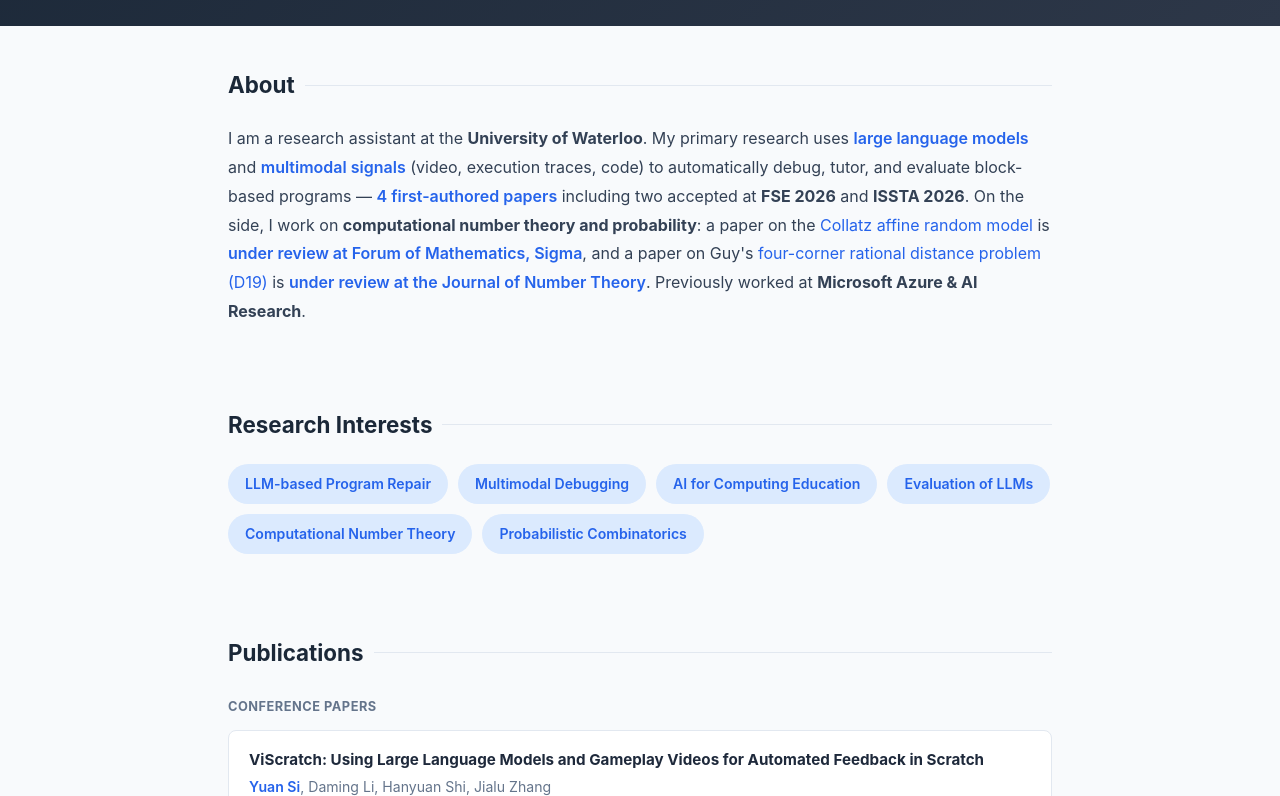
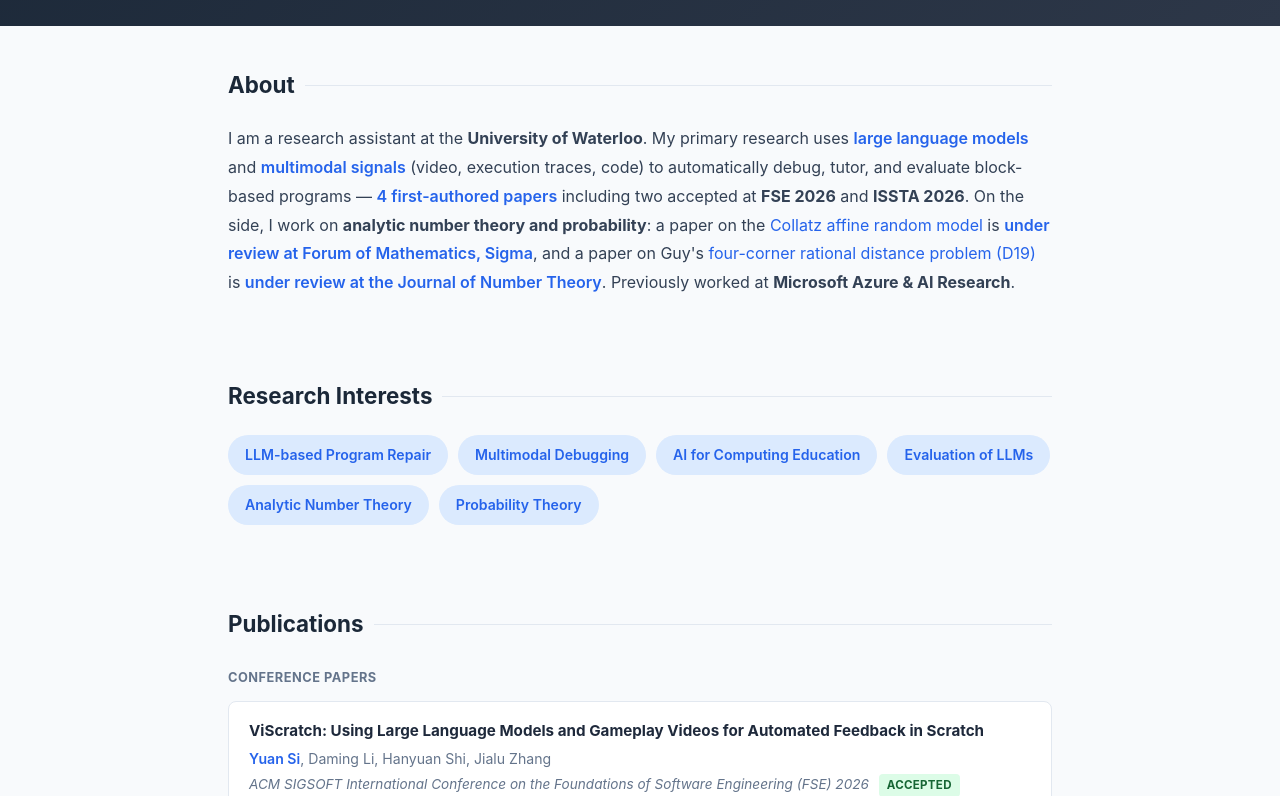
Before and after one commit to SamSi0322/SamSi0322.github.io, a plain HTML site: page index.html in a window 1280 px wide. Shown: the part 304-1100 px from the top of the page. Drawn offline with Linux system fonts and the light colour scheme; some icons are missing.

Commit message:
Fix: computational NT -> analytic NT + probability

```diff
--- a/index.html
+++ b/index.html
@@ -307,7 +307,7 @@
       debug, tutor, and evaluate block-based programs &mdash;
       <span class="highlight">4 first-authored papers</span> including two accepted at
       <strong>FSE 2026</strong> and <strong>ISSTA 2026</strong>.
-      On the side, I work on <strong>computational number theory and probability</strong>:
+      On the side, I work on <strong>analytic number theory and probability</strong>:
       a paper on the <a href="https://doi.org/10.5281/zenodo.20027097">Collatz affine random model</a>
       is <span class="highlight">under review at Forum of Mathematics, Sigma</span>,
       and a paper on Guy's <a href="https://doi.org/10.5281/zenodo.20009314">four-corner rational distance problem (D19)</a>
@@ -323,8 +323,8 @@
       <span class="interest-tag">Multimodal Debugging</span>
       <span class="interest-tag">AI for Computing Education</span>
       <span class="interest-tag">Evaluation of LLMs</span>
-      <span class="interest-tag">Computational Number Theory</span>
-      <span class="interest-tag">Probabilistic Combinatorics</span>
+      <span class="interest-tag">Analytic Number Theory</span>
+      <span class="interest-tag">Probability Theory</span>
     </div>
   </section>
 
```
